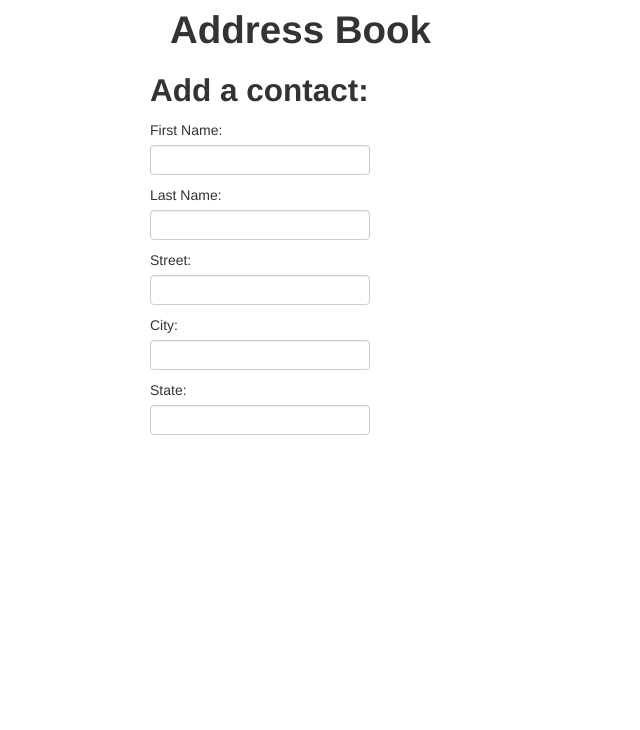
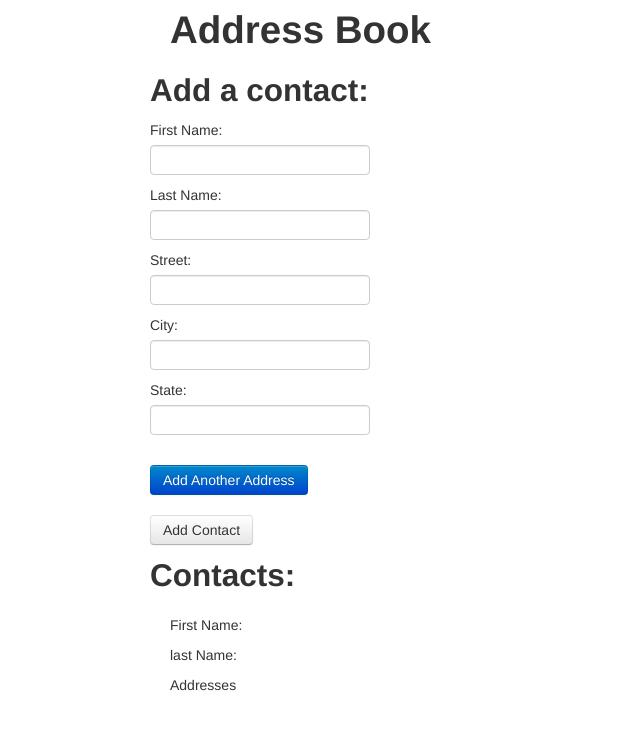
Before and after one commit to CorySpitzer/address_book_js, a plain HTML site: page index.html in a window 1280 px wide. Shown: the whole page, without its empty margins (0-640 px from the left). Drawn offline with Linux system fonts and the light colour scheme.

Commit message:
Add submit buttons and html to display the results

```diff
--- a/index.html
+++ b/index.html
@@ -42,11 +42,33 @@
               </div>
             </div>
 
+            <span class="btn btn-primary" id="add-address">Add Another Address</span>
+            <br>
+            <br>
+            <button type="submit" class="btn">Add Contact</button>
+
           </form>
+
+          <h2>Contacts:</h2>
+          <ul id="contacts">
+
+          </ul>
+        </div>
+
+        <div class="col-md-6">
+          <div id="contact-to-show">
+            <h2></h2>
+
+            <p>First Name: <span class="first-name"></span></p>
+            <p>last Name: <span class="last-name"></span></p>
+            <p>Addresses</p>
+            <ul id="addresses">
+
+            </ul>
+
+          </div>
         </div>
       </div>
-
-
-
+    </div>
   </body>
 </html>
```
